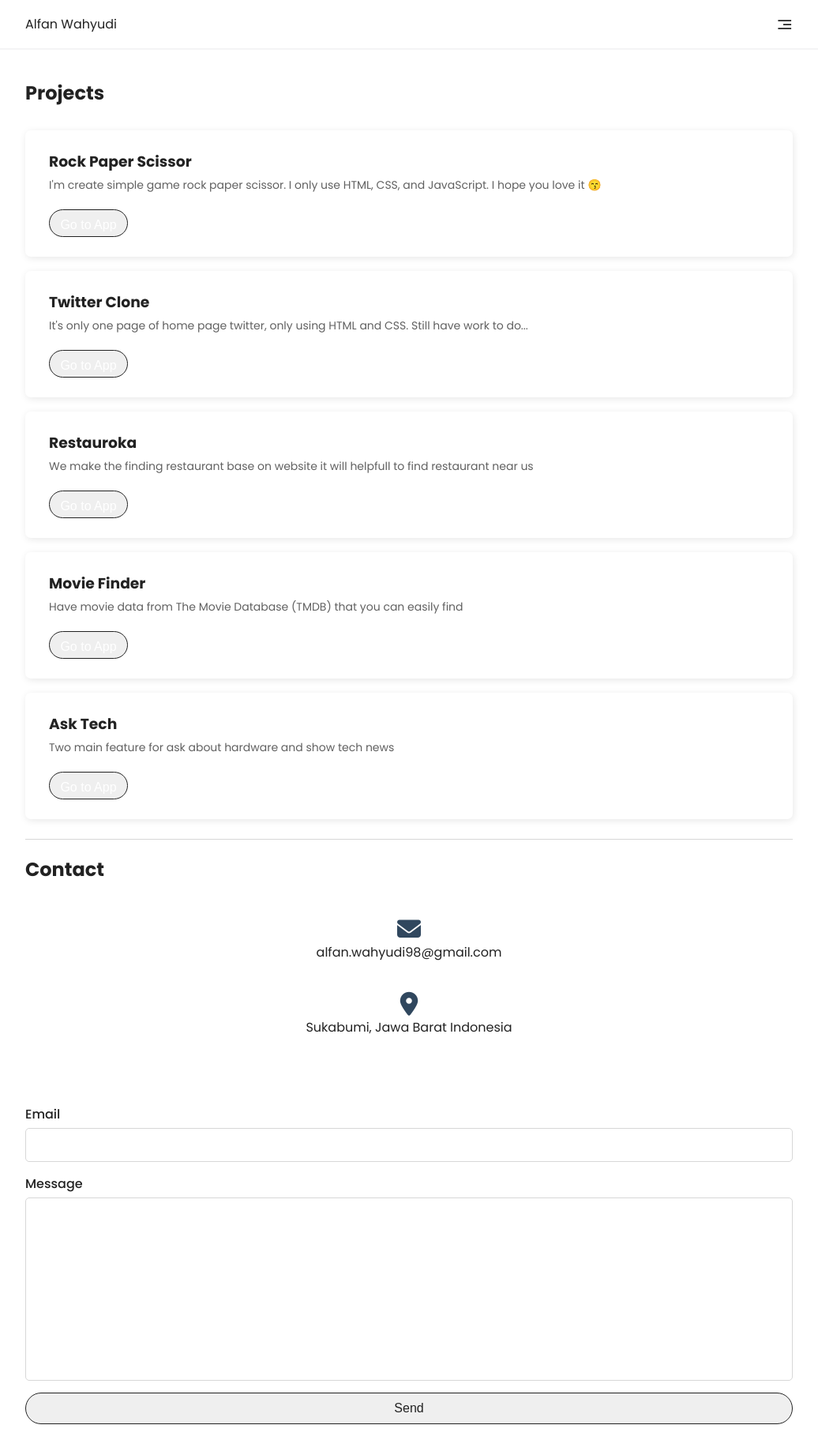
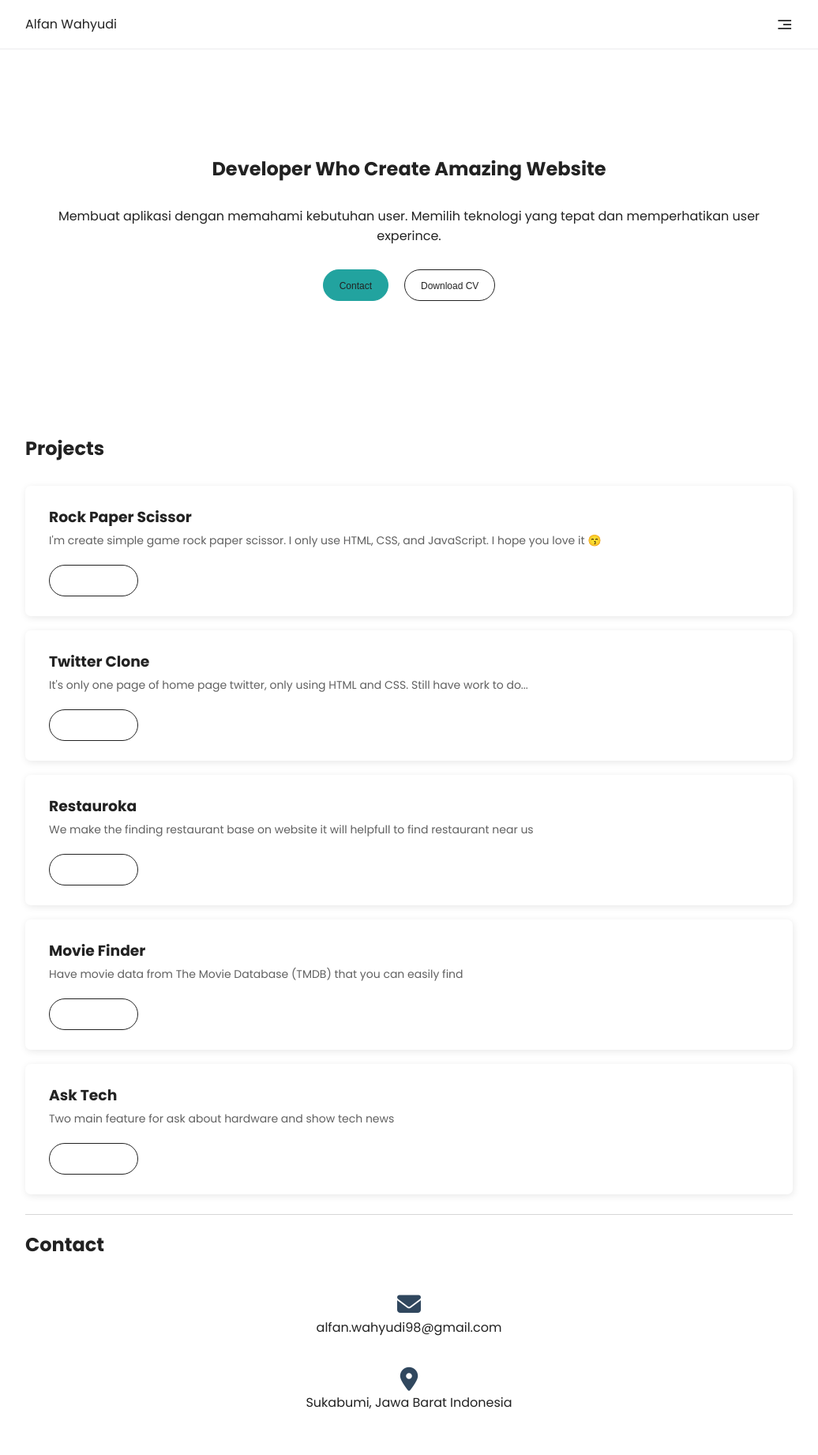
Before and after one commit to AlfanWahyudi/portfolio, a React (Create React App) app: page / in a window 1280 px wide. Shown: the top 1842 px of the page at 79% size, without its empty margins (122-1158 px from the left). Built offline with nearby package versions, Linux system fonts and the light colour scheme.

Commit message:
update hero section and also styled

```diff
--- a/src/App.css
+++ b/src/App.css
@@ -12,7 +12,6 @@ a {
 }
 
 .container {
-  height: 100%;
   margin: 0 1.8rem;
 }
 
@@ -24,10 +23,12 @@ a {
 }
 
 .btn {
-  max-height: 40px;
-  padding: 1rem;
+  min-height: 40px;
+  padding: 1rem 2rem;
   border-radius: 60rem;
-  border: 1px solid var(--black);
+  outline: 0;
+  background: transparent;
+  border: 1.5px solid var(--black);
   color: var(--black);
   font-size: inherit;
   font-weight: 500;
@@ -37,10 +38,6 @@ a {
 .btn__primary {
   border: 1px solid var(--green);
   background-color: var(--green);
-}
-
-.btn a {
-  color: #fff;
 }
 
 .btn:hover {
@@ -83,7 +80,6 @@ a {
 @media only screen  and (min-width: 920px){
   .container {
     max-width: 97.2rem;
-    height: 100%;
     margin: 0 auto;
   }
 }
--- a/src/App.js
+++ b/src/App.js
@@ -1,5 +1,6 @@
 import React from 'react';
 import Header from './components/header/Header';
+import Hero from './components/hero/Hero';
 import Main from './components/main/Main';
 import './App.css'
 
@@ -7,6 +8,7 @@ function App() {
   return (
     <>
       <Header />
+      <Hero />
       <Main />
     </>
   )
--- /dev/null
+++ b/src/components/hero/Hero.css
@@ -0,0 +1,27 @@
+.container__hero {
+  min-height: 45rem;
+  display: grid;
+  grid-template-columns: 1fr;
+  grid-template-rows: auto;
+  justify-items: center;
+  align-content: center;
+}
+
+.hero-hgroup {
+  text-align: center;
+  margin-bottom: 3rem;
+}
+
+.hero-hgroup-title {
+  margin-bottom: 3rem;
+  font-size: 2.4rem;
+}
+
+.hero-cta {
+  display: flex;
+  gap: 2rem;
+}
+
+.btn__hero > a {
+  font-size: 1.2rem;
+}
--- /dev/null
+++ b/src/components/hero/Hero.jsx
@@ -0,0 +1,26 @@
+import React from "react";
+import './Hero.css';
+
+function Hero() {
+  return(
+    <section id="hero">
+      <div className="container container__hero">
+        <hgroup className="hero-hgroup">
+          <h1 className="hero-hgroup-title">Developer Who Create Amazing Website</h1>
+          <p className="hero-hgroup-subhead">Membuat aplikasi dengan memahami kebutuhan user.
+            Memilih teknologi yang tepat dan memperhatikan user experince.</p>
+        </hgroup>
+        <div className="hero-cta">
+          <button className="btn btn__primary btn__hero">
+            <a href="#contact">Contact</a>
+          </button>
+          <button className="btn btn__hero">
+            <a href="/">Download CV</a>
+          </button>
+        </div>
+      </div>
+    </section>
+  );
+}
+
+export default Hero;
--- a/src/components/main/contact/Contact.jsx
+++ b/src/components/main/contact/Contact.jsx
@@ -1,70 +1,9 @@
-import React, { useRef } from "react";
-import emailjs from "@emailjs/browser";
 import Modal from "../../modal/Modal";
 import "./Contact.css";
 
 function Contact() {
-  const EMAIL_JS_SERVICE_ID = "service_portfolio_alfan";
-  const EMAIL_JS_TEMPLATE_ID = "portfolio";
-  const EMAIL_JS_PUBLIC_KEY = "9MI9ak1AMsDFcfmaB";
-  const formRef = useRef();
-
-  const [modal, setModal] = React.useState({
-    message: "",
-    isShow: false,
-    isShowCloseBtn: false,
-  });
-
-  const sendEmail = (e) => {
-    e.preventDefault();
-
-    setModal((prevModal) => ({
-      ...prevModal,
-      isShow: true,
-      message: "Please wait...",
-    }));
-
-    emailjs
-      .sendForm(
-        EMAIL_JS_SERVICE_ID,
-        EMAIL_JS_TEMPLATE_ID,
-        formRef.current,
-        EMAIL_JS_PUBLIC_KEY
-      )
-      .then(() => {
-        setModal((prevModal) => ({
-          ...prevModal,
-          message: "Successfully sent email thank you 😊",
-          isShowCloseBtn: true,
-        }));
-        formRef.current.reset();
-      })
-      .catch((error) => {
-        setModal((prevModal) => ({
-          ...prevModal,
-          message: error.text,
-          isShowCloseBtn: true,
-        }));
-      });
-  }
-
-  const close = (isClosed) => {
-    setModal((prevModal) => ({
-      ...prevModal,
-      isShow: !isClosed,
-    }));
-  }
-
   return (
     <section id="contact">
-      {modal.isShow && (
-        <Modal
-          message={modal.message}
-          isShowCloseBtnModal={modal.isShowCloseBtn}
-          isShowModal={modal.isShow}
-          onClose={close}
-        />
-      )}
       <div className="container">
         <h2>Contact</h2>
         <div className="contact_item">
@@ -84,34 +23,6 @@ function Contact() {
               <span>Sukabumi, Jawa Barat Indonesia</span>
             </div>
           </div>
-          <form ref={formRef} onSubmit={sendEmail}>
-            <input type="hidden" name="to_name" value="Alfan Wahyudi" />
-            <div className="row">
-              <div className="col">
-                <label htmlFor="email" className="form_label">
-                  Email
-                </label>
-                <input type="email" id="email" name="email" required />
-              </div>
-              <div className="col">
-                <label htmlFor="message" className="form_label">
-                  Message
-                </label>
-                <textarea
-                  name="message"
-                  id="message"
-                  cols="30"
-                  rows="10"
-                ></textarea>
-              </div>
-              <button
-                className="btn btn_form"
-                type="submit"
-              >
-                Send
-              </button>
-            </div>
-          </form>
         </div>
       </div>
     </section>
```
